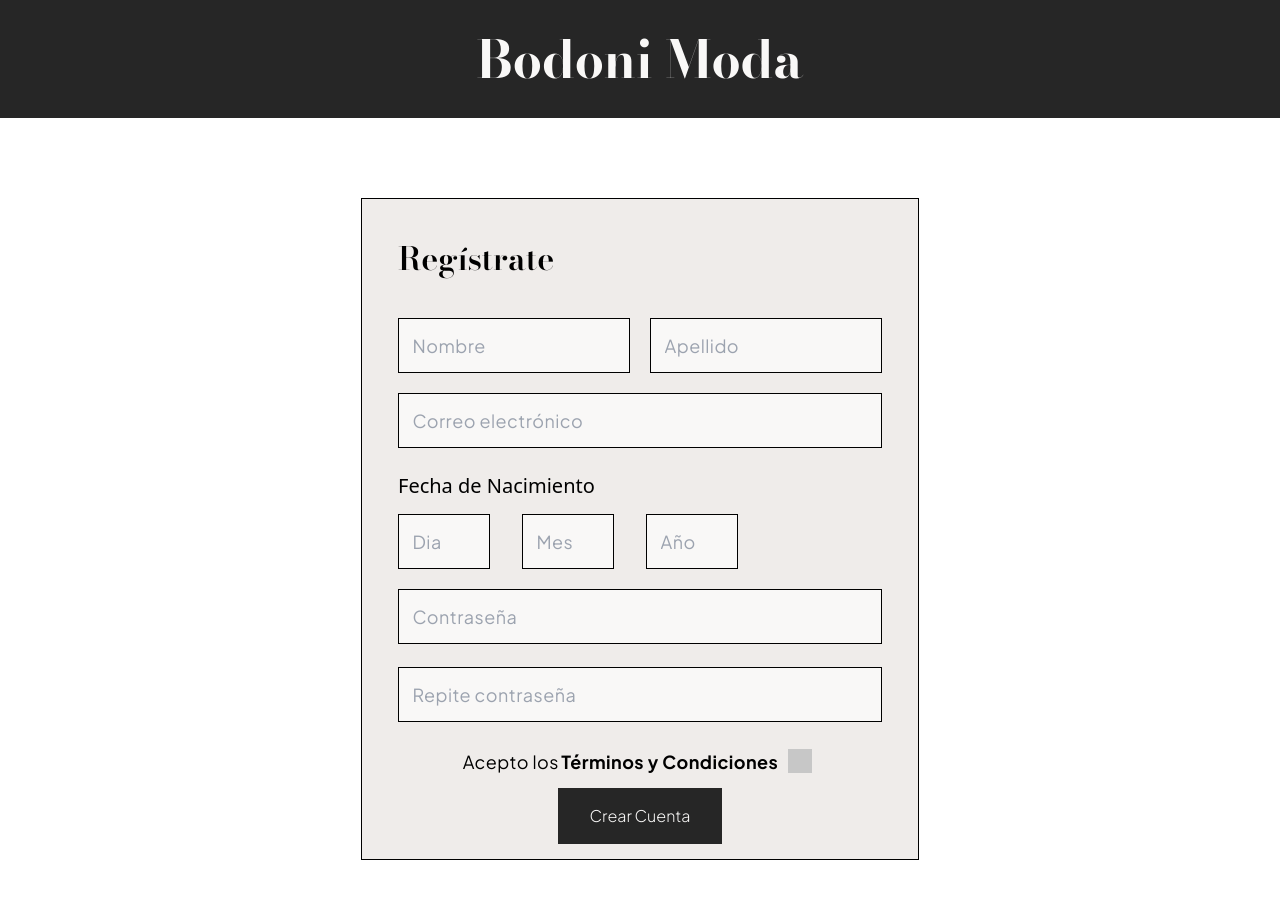
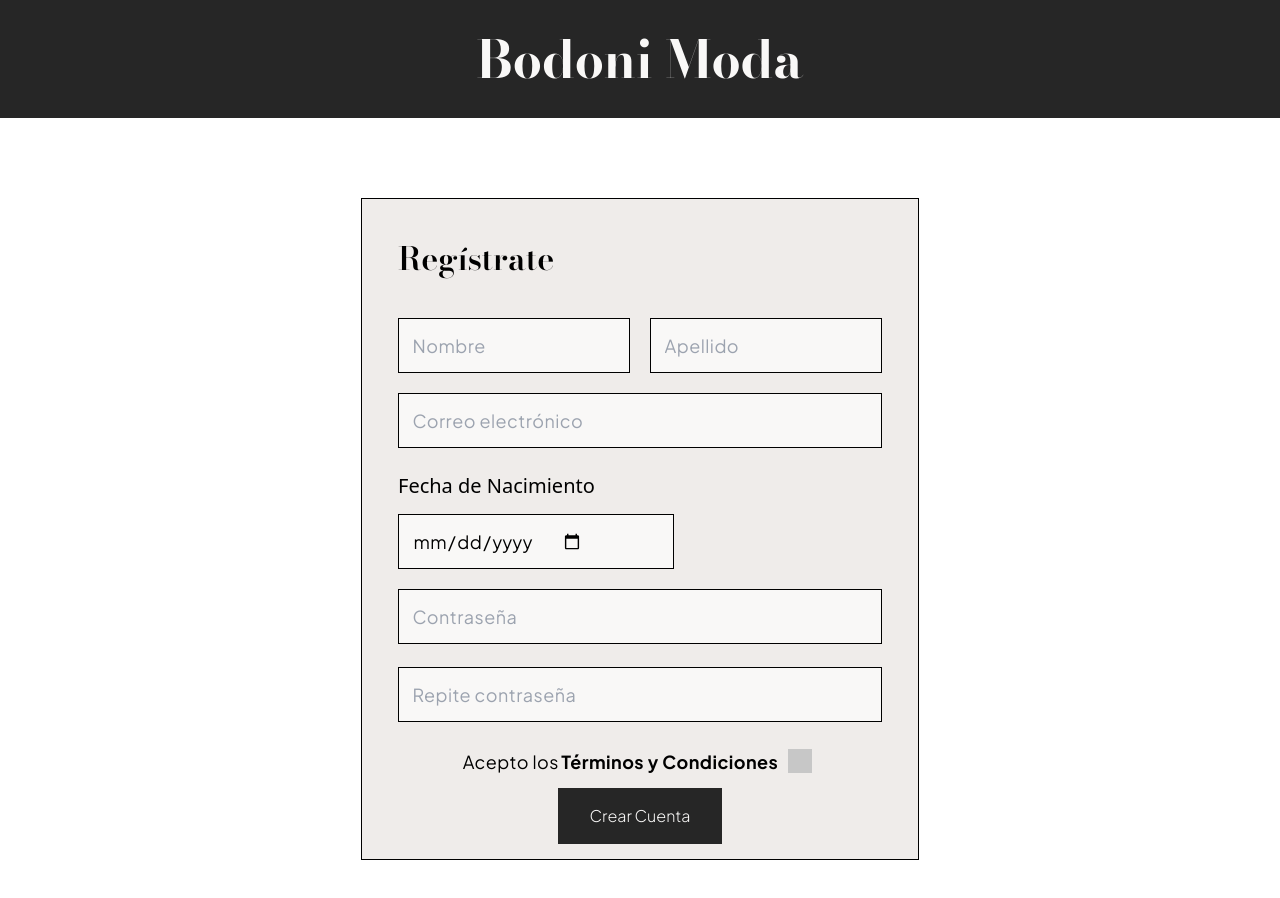
Before and after one commit to eavm314/project-lipstick, a Next.js app: page /createAccount in a window 1280 px wide. Shown: the top 898 px of the page. Built offline with nearby package versions, Linux system fonts and the light colour scheme.

Commit message:
correcciones account & profile

```diff
--- a/src/app/createAccount/page.jsx
+++ b/src/app/createAccount/page.jsx
@@ -24,18 +24,11 @@ const CreateAccount = () => {
                         className="texto-parrafo" />
                     <h1 className="texto-normal-semibold" style={{ fontSize: "1.25em", marginBottom: "0.6875em" }}>Fecha de Nacimiento</h1>
                     <div style={{ display: 'flex', flexDirection: 'row', marginBottom: "1.25em", justifyContent: 'flex-start' }}>
-                        <input type='text' style={{ display: 'flex', fontSize: "1.125em", borderWidth: 1, borderColor: '#000', backgroundColor: '#f9f8f7', width: "5.75rem", height: 55, padding: "0.75em", marginRight: "2rem" }}
+                        <input type='date' style={{ display: 'flex', fontSize: "1.125em", borderWidth: 1, borderColor: '#000', backgroundColor: '#f9f8f7', width: "17.25rem", height: 55, padding: "0.75em", marginRight: "2rem" }}
                             placeholder="Dia"
                             name="Dia"
                             className="texto-parrafo" />
-                        <input type='text' style={{ display: 'flex', fontSize: "1.125em", borderWidth: 1, borderColor: '#000', backgroundColor: '#f9f8f7', width: "5.75rem", height: 55, padding: "0.75em", marginRight: "2rem" }}
-                            placeholder="Mes"
-                            name="Mes"
-                            className="texto-parrafo" />
-                        <input type='text' style={{ display: 'flex', fontSize: "1.125em", borderWidth: 1, borderColor: '#000', backgroundColor: '#f9f8f7', width: "5.75rem", height: 55, padding: "0.75em", marginRight: "2rem" }}
-                            placeholder="Año"
-                            name="Año"
-                            className="texto-parrafo" />
+
                     </div>
                     <input type='text' style={{ display: 'flex', fontSize: "1.125em", borderWidth: 1, borderColor: '#000', backgroundColor: '#f9f8f7', width: '100%', height: 55, padding: "0.75em", marginBottom: "1.25em" }}
                         placeholder="Contraseña"
--- a/src/app/profile/page.jsx
+++ b/src/app/profile/page.jsx
@@ -134,7 +134,7 @@ const infoPerfil = () => {
 
       </view>
       <Link
-        href={"/tienda"}
+        href={"/login"}
         className="boton-advertencia w-175 " style={{ marginBottom: '2.25rem', marginTop: '9.1875em' }}>
         Cerrar Sesion
       </Link>
```
